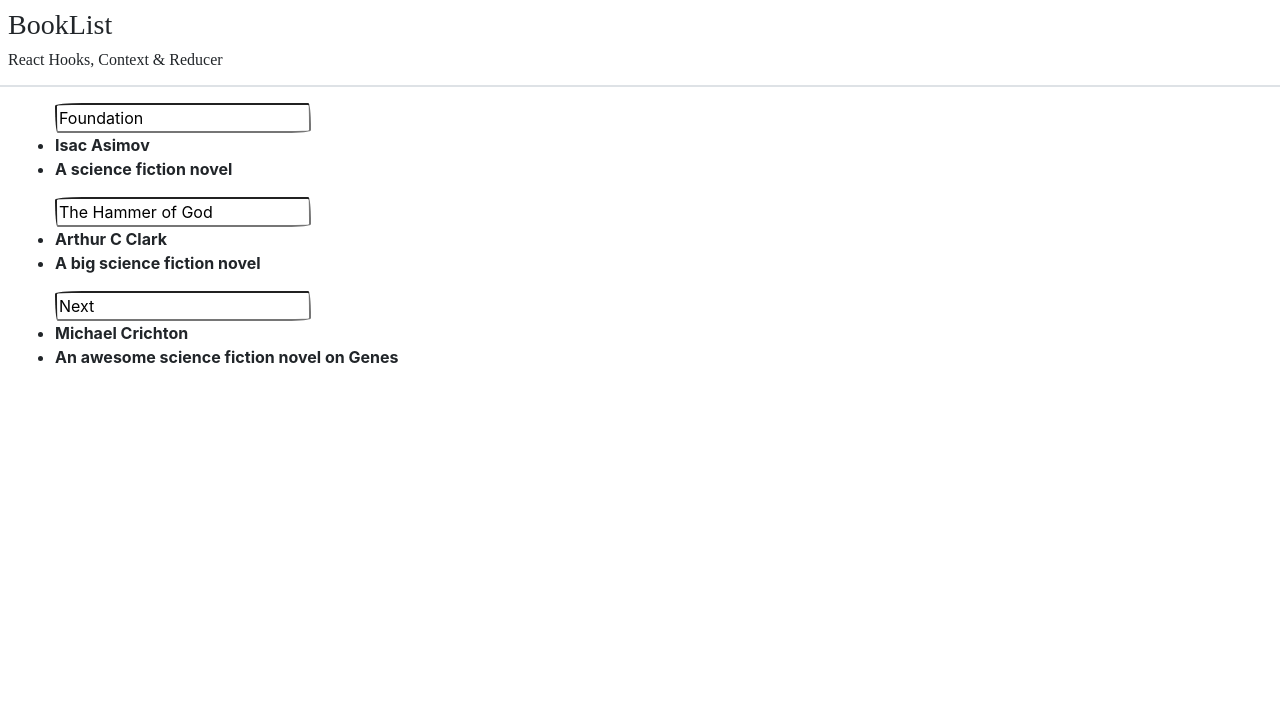
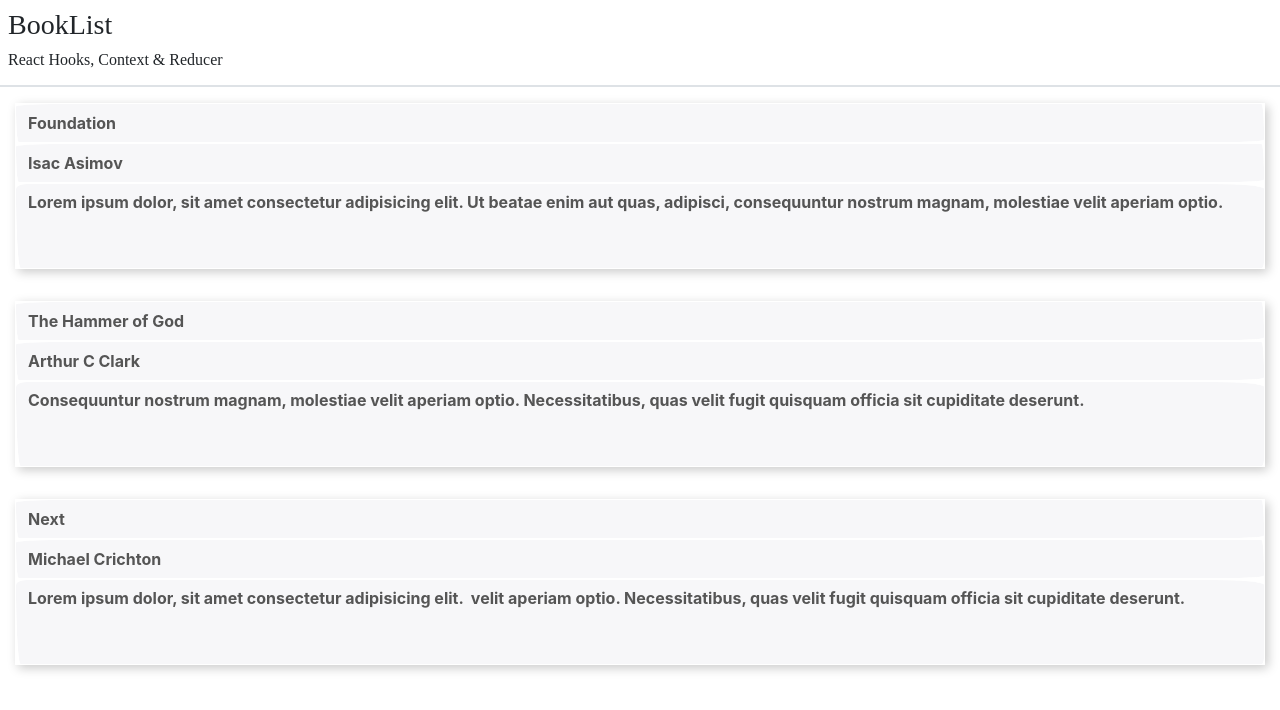
Before and after one commit to ahmedmusawir/context-booklist, a React (Create React App) app: page / in a window 1280 px wide. Shown: the top 710 px of the page. Built offline with nearby package versions, Linux system fonts and the light colour scheme; a web font is replaced by a local one.

Commit message:
Asana type interface created - 4 Dec 2021

```diff
--- a/src/App.scss
+++ b/src/App.scss
@@ -0,0 +1,11 @@
+.normal-view {
+  border: 1px solid white;
+  //   border-bottom: 1px dotted dodgerblue;
+}
+.single-item {
+  margin-bottom: 2rem;
+  box-shadow: 3px 3px 10px darken($color: #e3e3e3, $amount: 10%);
+}
+textarea {
+  resize: none;
+}
--- a/src/data.js
+++ b/src/data.js
@@ -1,20 +1,23 @@
 export const books = [
   {
     id: 1,
-    name: 'Foundation',
+    title: 'Foundation',
     author: 'Isac Asimov',
-    description: 'A science fiction novel',
+    description:
+      'Lorem ipsum dolor, sit amet consectetur adipisicing elit. Ut beatae enim aut quas, adipisci, consequuntur nostrum magnam, molestiae velit aperiam optio. ',
   },
   {
     id: 2,
-    name: 'The Hammer of God',
+    title: 'The Hammer of God',
     author: 'Arthur C Clark',
-    description: 'A big science fiction novel',
+    description:
+      'Consequuntur nostrum magnam, molestiae velit aperiam optio. Necessitatibus, quas velit fugit quisquam officia sit cupiditate deserunt.',
   },
   {
     id: 3,
-    name: 'Next',
+    title: 'Next',
     author: 'Michael Crichton',
-    description: 'An awesome science fiction novel on Genes',
+    description:
+      'Lorem ipsum dolor, sit amet consectetur adipisicing elit.  velit aperiam optio. Necessitatibus, quas velit fugit quisquam officia sit cupiditate deserunt.',
   },
 ];
--- a/src/pages/BookListPage.jsx
+++ b/src/pages/BookListPage.jsx
@@ -1,4 +1,4 @@
-import React, { useState, useRef } from 'react';
+import React, { useState } from 'react';
 import Page from '../components/layouts/Page';
 import { Row, Col } from 'react-bootstrap';
 import Content from '../components/layouts/Content';
@@ -7,21 +7,88 @@ import { books } from '../data';
 function BookListPage() {
   const initialState = books;
   const [bookList, setBookList] = useState(initialState);
-  //   console.log(bookList);
+  const [isEdit, setIsEdit] = useState(true);
 
   const handleChange = (e) => {
-    console.log(e.target.name);
-    console.log(e.target.value);
+    // console.log(e.target.name);
+    // console.log(e.target.value);
+    const dataType = e.target.name;
 
-    setBookList(
-      bookList.map((book) =>
-        book.id == e.target.id
-          ? { ...book, [e.target.name]: e.target.value }
-          : book
-      )
-    );
-    console.log(bookList);
-    console.log(e.target.id);
+    if (dataType === 'title') {
+      setBookList(
+        bookList.map((book) => {
+          // console.log('Book ID: ', typeof book.id);
+          // console.log('E.target ID: ', typeof e.target.id);
+          return book.id === Number(e.target.id)
+            ? { ...book, [e.target.name]: e.target.value }
+            : book;
+        })
+      );
+    }
+    if (dataType === 'author') {
+      setBookList(
+        bookList.map((book) => {
+          return book.id === Number(e.target.id)
+            ? { ...book, [e.target.name]: e.target.value }
+            : book;
+        })
+      );
+    }
+    if (dataType === 'description') {
+      setBookList(
+        bookList.map((book) => {
+          return book.id === Number(e.target.id)
+            ? { ...book, [e.target.name]: e.target.value }
+            : book;
+        })
+      );
+    }
+    // console.log(bookList);
+    // console.log(e.target.id);
+  };
+  //   const handleSubmit = (e) => {
+  //     e.preventDefault();
+  //     setIsEdit((prev) => (prev = !prev));
+  //     console.log('clicked', e.target.id);
+  //     e.target.disabled = false;
+  //   };
+
+  const handleSingle = (e) => {
+    e.preventDefault();
+    // console.log(e.target);
+    const dataType = e.target.name;
+
+    if (dataType === 'title') {
+      bookList.map((book) => {
+        return book.id === Number(e.target.id)
+          ? (e.target.readOnly = false)
+          : null;
+      });
+    }
+    if (dataType === 'author') {
+      bookList.map((book) => {
+        return book.id === Number(e.target.id)
+          ? (e.target.readOnly = false)
+          : null;
+      });
+    }
+    if (dataType === 'description') {
+      bookList.map((book) => {
+        return book.id === Number(e.target.id)
+          ? (e.target.readOnly = false)
+          : null;
+      });
+    }
+  };
+
+  const handleBlur = (e) => {
+    e.preventDefault();
+    // console.log(e.target);
+    bookList.map((book) => {
+      return book.id === Number(e.target.id)
+        ? (e.target.readOnly = true)
+        : null;
+    });
   };
 
   return (
@@ -30,17 +97,65 @@ function BookListPage() {
         <Col sm={12}>
           <Content width='w-100' cssClassNames='bg-light mt-3'>
             {bookList.map((book) => (
-              <ul key={book.id}>
+              <main key={book.id} className='single-item'>
+                {/* <form onSubmit={handleSubmit} id={book.id}> */}
+                {/* <fieldset disabled={isEdit}> */}
                 <input
                   id={book.id}
                   type='text'
-                  name='name'
-                  value={book.name}
+                  name='title'
+                  value={book.title}
+                  className={
+                    isEdit ? 'form-control normal-view' : 'form-control'
+                  }
                   onChange={handleChange}
+                  onClick={handleSingle}
+                  onBlur={handleBlur}
+                  readOnly={true}
                 />
-                <li>{book.author}</li>
-                <li>{book.description}</li>
-              </ul>
+                <div
+                  className={
+                    isEdit
+                      ? 'alert alert-primary d-none'
+                      : 'alert alert-primary d-none'
+                  }
+                >
+                  {book.title}
+                </div>
+
+                <input
+                  id={book.id}
+                  type='text'
+                  name='author'
+                  value={book.author}
+                  className='form-control normal-view'
+                  onChange={handleChange}
+                  onClick={handleSingle}
+                  onBlur={handleBlur}
+                  readOnly={true}
+                />
+                <div className='alert alert-primary d-none'>{book.author}</div>
+                <textarea
+                  id={book.id}
+                  type='text'
+                  name='description'
+                  value={book.description}
+                  className='form-control normal-view'
+                  rows={3}
+                  onChange={handleChange}
+                  onClick={handleSingle}
+                  onBlur={handleBlur}
+                  readOnly={true}
+                />
+                <div className='alert alert-primary d-none'>
+                  {book.description}
+                </div>
+                {/* </fieldset> */}
+                {/* <button type='submit' className='btn btn-info'>
+                  Edit
+                </button> */}
+                {/* </form> */}
+              </main>
             ))}
           </Content>
         </Col>
```
